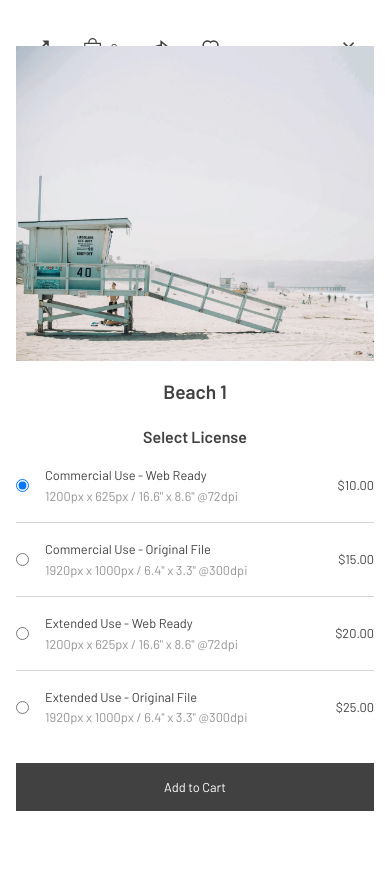
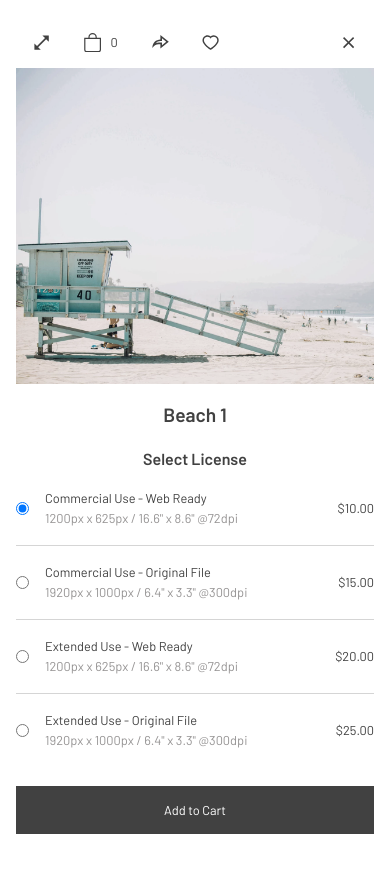
Before and after one commit to Knopkaivy/photographer-portfolio-demo, a React (Create React App) app: page /portfolio/beach/beach-1 in a window 390 px wide. Shown: the top 872 px of the page. Built offline with nearby package versions, Linux system fonts and the light colour scheme.

Commit message:
Update PhotoCardDetailed main height on media query

```diff
--- a/src/styles/PhotoCardDetailed.css
+++ b/src/styles/PhotoCardDetailed.css
@@ -108,6 +108,7 @@
 
 @media screen and (max-width: 768px) {
   .PhotoCardDetailed__main {
+    height: auto;
     flex-direction: column;
     align-items: center;
   }
--- a/src/styles/PurchaseForm.css
+++ b/src/styles/PurchaseForm.css
@@ -46,7 +46,6 @@
   display: block;
 }
 .PurchaseForm__buttonContainer {
-  /* margin: auto 0; */
   flex-grow: 1;
   display: flex;
   flex-direction: column;
@@ -56,7 +55,7 @@
 .PurchaseForm__checkoutLink {
   width: 100%;
   text-align: center;
-  padding: 2rem 0;
+  margin: 2rem 0;
 }
 @media screen and (max-width: 768px) {
   .PurchaseForm {
```
